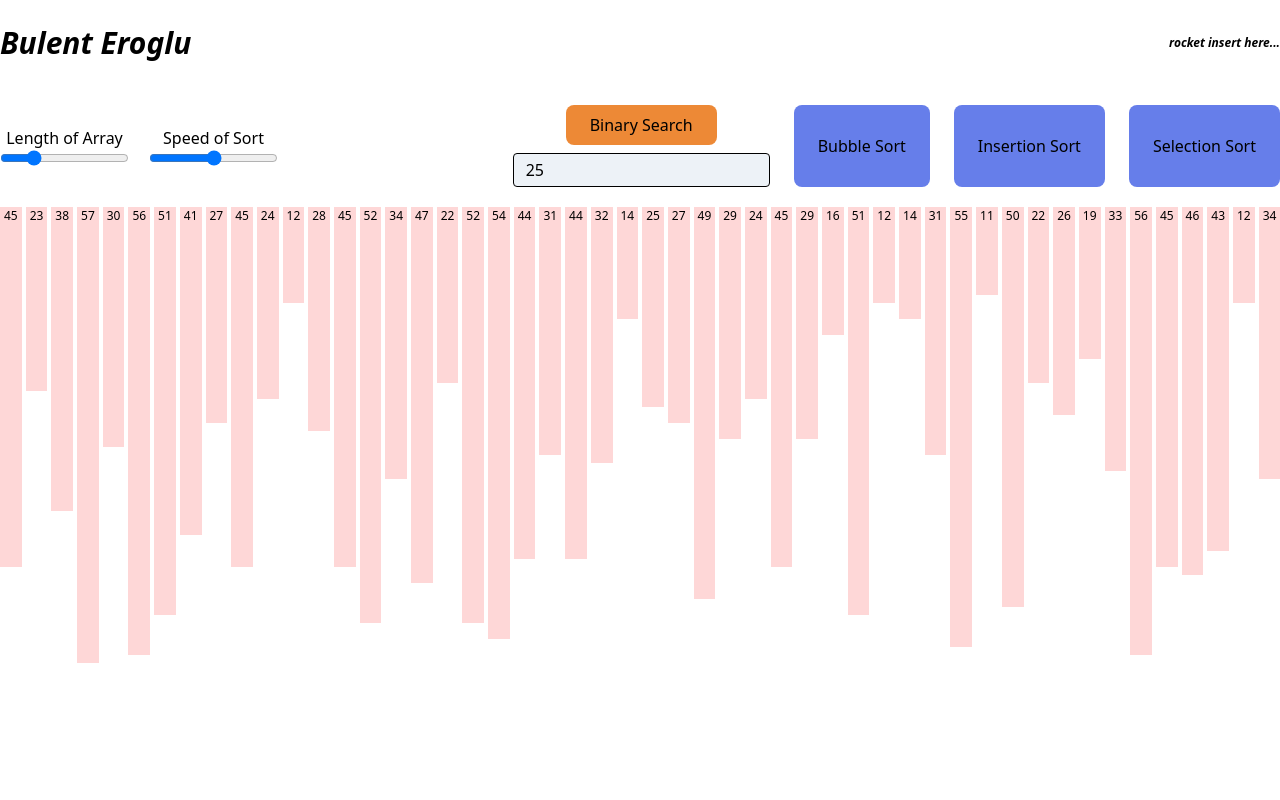
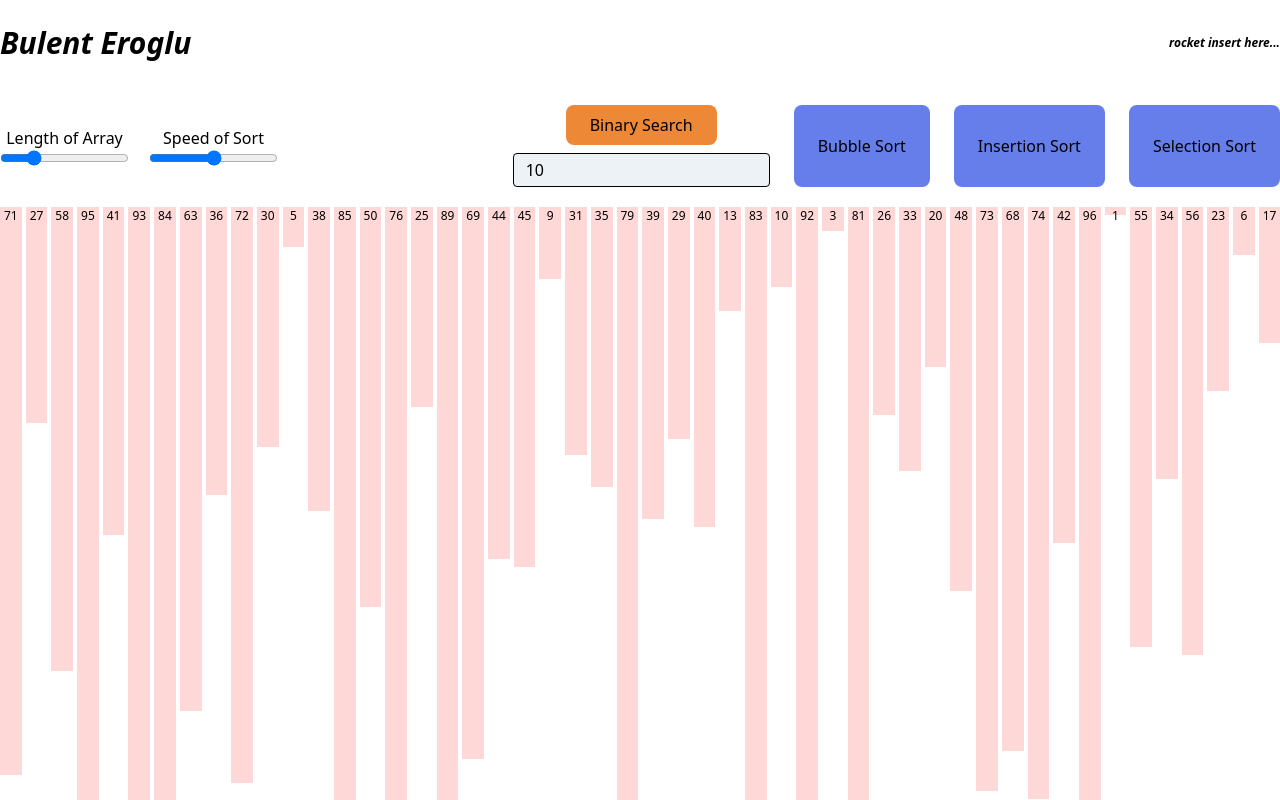
Before and after one commit to bulenteroglu/Sorting-Visualizer, a React (Vite) app in the folder packages/frontend/: page / in a window 1280 px wide. Shown: the top 800 px of the page. Built offline with nearby package versions, Linux system fonts and the light colour scheme.

Commit message:
trying add unique values into array

```diff
--- a/packages/frontend/src/Page/Page.jsx
+++ b/packages/frontend/src/Page/Page.jsx
@@ -13,9 +13,9 @@ function Array({ array, currentIdx, CurrentIdx1, pointerLeft, pointerRight }) {
             currentIdx === i ? 'bg-green-200' : 'bg-red-200',
             pointerLeft === i && 'bg-indigo-500',
             pointerRight === i && 'bg-indigo-500',
-            'text-xs flex justify-center',
+            'text-xs flex justify-center w-16',
             CurrentIdx1 === i ? 'bg-blue-200' : 'bg-red-200',
-            array.length > 20 ? 'w-6' : 'w-2'
+            array.length > 45 && 'w-4'
           )}
         >
           {array.length < 51 && arr}
@@ -35,7 +35,7 @@ export default function Page() {
   const [pointerLeft, setPointerLeft] = useState(null);
   const [pointerRight, setPointerRight] = useState(null);
 
-  const [target, setTarget] = useState(25);
+  const [target, setTarget] = useState(10);
 
   useEffect(() => {
     randomArray(50);
@@ -43,12 +43,13 @@ export default function Page() {
 
   function randomArray(length) {
     const ARRAY_LENGTH = length;
-    const tempArr = [];
-    for (let i = 0; i < ARRAY_LENGTH; i++) {
-      tempArr.push(Math.floor(Math.random() * 50) + 10);
+
+    let array = new Set();
+    while (array.size !== ARRAY_LENGTH) {
+      array.add(Math.floor(Math.random() * 100) + 1);
     }
 
-    setArray(tempArr);
+    setArray([...array]);
   }
 
   function handleSlider(value) {
@@ -122,7 +123,7 @@ export default function Page() {
     setSortActive(false);
   }
 
-  async function binarySearch(array, target) {
+  async function binarySearch() {
     sortArrayHelper(array);
 
     let left = 0;
@@ -131,35 +132,43 @@ export default function Page() {
     setPointerRight(array.length - 1);
     setPointerLeft(left);
 
-    console.log(array.length);
-
+    console.log(array);
     while (left <= right) {
-      await sleep(speed);
+      await sleep(3000);
       const middle = Math.floor((left + right) / 2);
       const potentialMatch = array[middle];
 
       if (potentialMatch === target) {
         setCurrentIdx(middle);
-        console.log('TARGET' + middle);
+        setPointerRight(null);
+        setPointerLeft(null);
         return middle;
       } else if (target < potentialMatch) {
         right = middle - 1;
         setPointerRight(right);
-        console.log('POINTER RIGHT: ' + right);
+        console.log('RIGHT INDEX: ' + right);
       } else {
         left = middle + 1;
         setPointerLeft(left);
-        console.log('POINTER LEFT: ' + left);
+        console.log('LEFT INDEX: ' + left);
       }
     }
-    // currentIdx(null);
-    // setPointerRight(null);
-    // setPointerLeft(null);
+
+    setTimeout(() => {
+      setCurrentIdx(null);
+      setPointerRight(null);
+      setPointerLeft(null);
+    }, 1000);
+
     return -1;
   }
 
   function sortArrayHelper(array) {
     array.sort((a, b) => a - b);
+  }
+
+  function handleChange(value) {
+    setTarget(value);
   }
 
   return (
@@ -196,7 +205,7 @@ export default function Page() {
             <div className='space-y-2 flex flex-col items-center justify-center'>
               <button
                 disabled={sortActive}
-                onClick={() => binarySearch(array, target)}
+                onClick={() => binarySearch()}
                 className={clsx(
                   'bg-orange-500 rounded-lg px-6 py-2 cursor-pointer focus:outline-none',
                   sortActive &&
@@ -210,7 +219,7 @@ export default function Page() {
                 type='text'
                 placeholder='enter something'
                 value={target}
-                onChange={(e) => setTarget(e.target.value)}
+                onChange={(e) => handleChange(e.target.value)}
               />
             </div>
             <button
```
